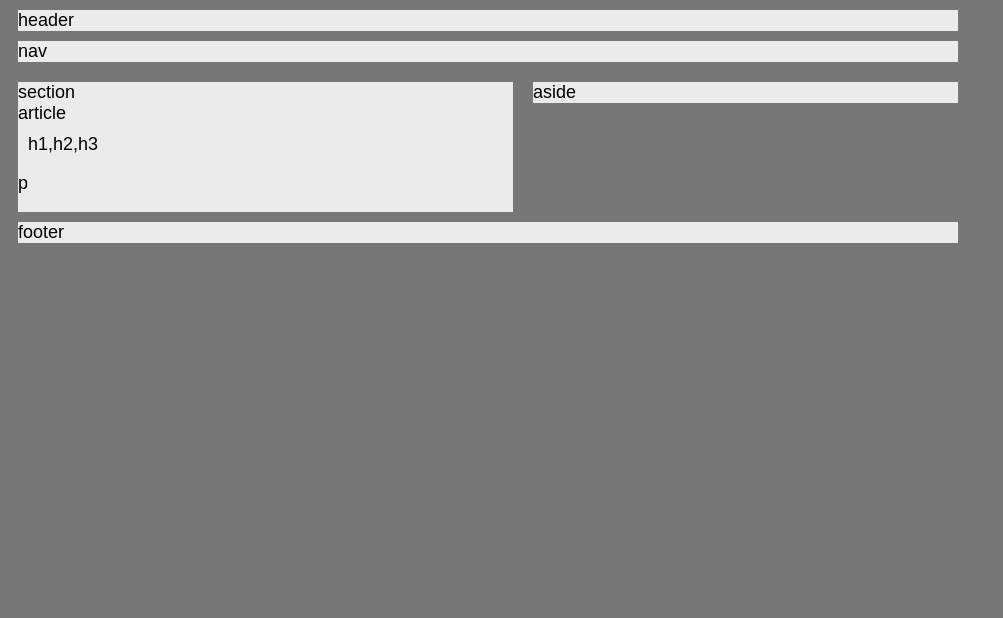
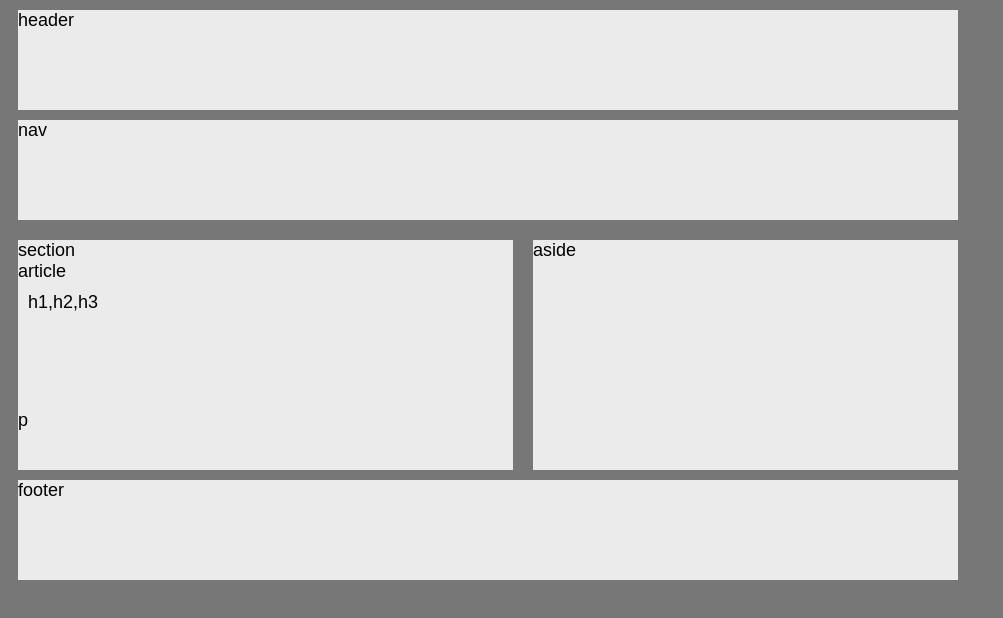
Before and after one commit to lduttonucsd/HW-Wireframe, a plain HTML site: page index.html in a window 1280 px wide. Shown: the whole page, without its empty margins (0-1003 px from the left). Drawn offline with Linux system fonts and the light colour scheme.

Commit message:
last commit for this

```diff
--- a/style.css
+++ b/style.css
@@ -4,6 +4,11 @@ color: #777;
 background: #777;
 width: 960px;
 font-size: 18px;
+}
+
+header {
+    height: 100px;
+
 }
 
 .set_one {
@@ -14,16 +19,19 @@ font-size: 18px;
 }
 
 header {
+border: 10px;
+margin: 10px;
 
 }
 
 nav {
-
+    height: 100px;
 }
 
 aside {
 width: 425px;
 float: left;
+height:230px;
 }
 
 article {
@@ -36,9 +44,12 @@ width: 495px;
 
 footer {
 clear: both;
+height: 100px;
+
 }
 
 section {
 width: 495px;
 float: left;
+height: 230px;
 }
```
